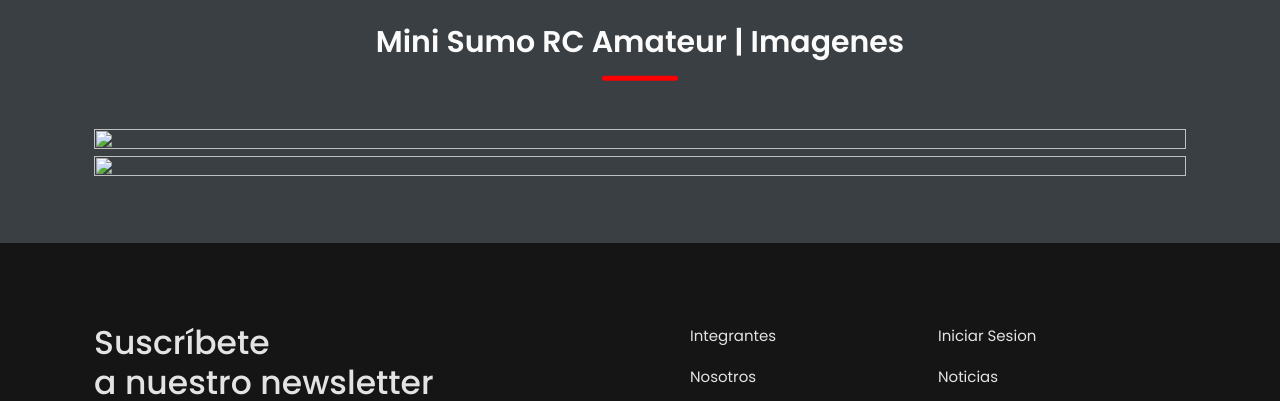
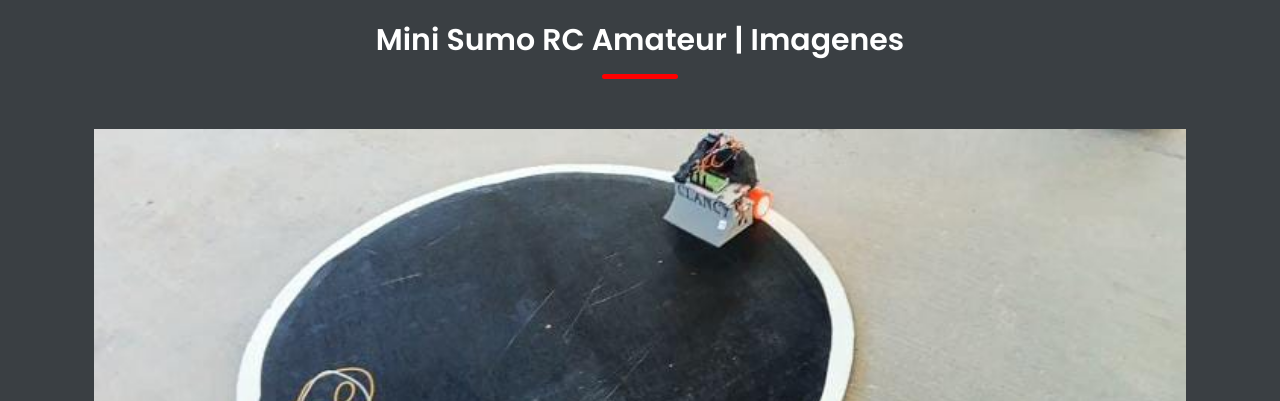
Before and after one commit to RoboStones/RoboStones, a plain HTML site: page MInisumoA.html in a window 1280 px wide. Shown: the part 800-1201 px from the top of the page. Drawn offline with nearby package versions, Linux system fonts and the light colour scheme; a script that the page names is missing.

Commit message:
imagenes

```diff
--- a/MInisumoA.html
+++ b/MInisumoA.html
@@ -29,7 +29,7 @@
                 <div class="header-menu">
 
                     <div class="hm-logo">
-                        <a href="/">
+                        <a href="index.html">
                             <img src="img/LOGOS/logo.png" alt="" width="200" height="200">
                         </a>
                     </div>
@@ -183,9 +183,10 @@
                 <div class="header-title">
                     <h1 data-aos="fade-up" data-aos-duration="3000">Mini Sumo RC Amateur | Imagenes</h1>
                 </div>
-                <div>
-                    <img src="CLANCY.jpg">
-                    <img src="amateur.jpg">
+                <div data-aos="fade-up" data-aos-duration="3000">
+                    <img src="img/Robots/SumoA/SUMOa.jpg">
+                    <img src="img/Robots/MinisumoA.jpg">
+                    <img src="img/Robots/SumoA/SUMOA1.jpg"
                 </div>
             </div>
         </div>
```
